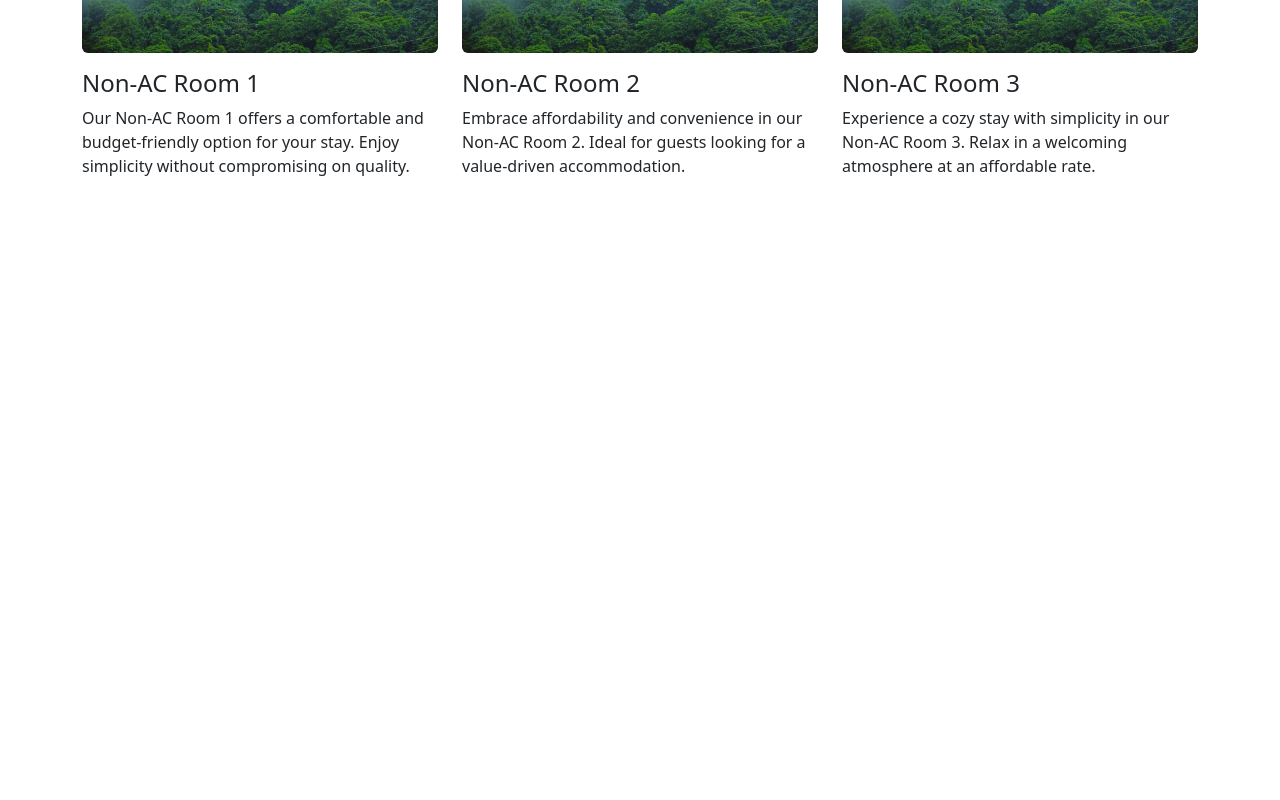
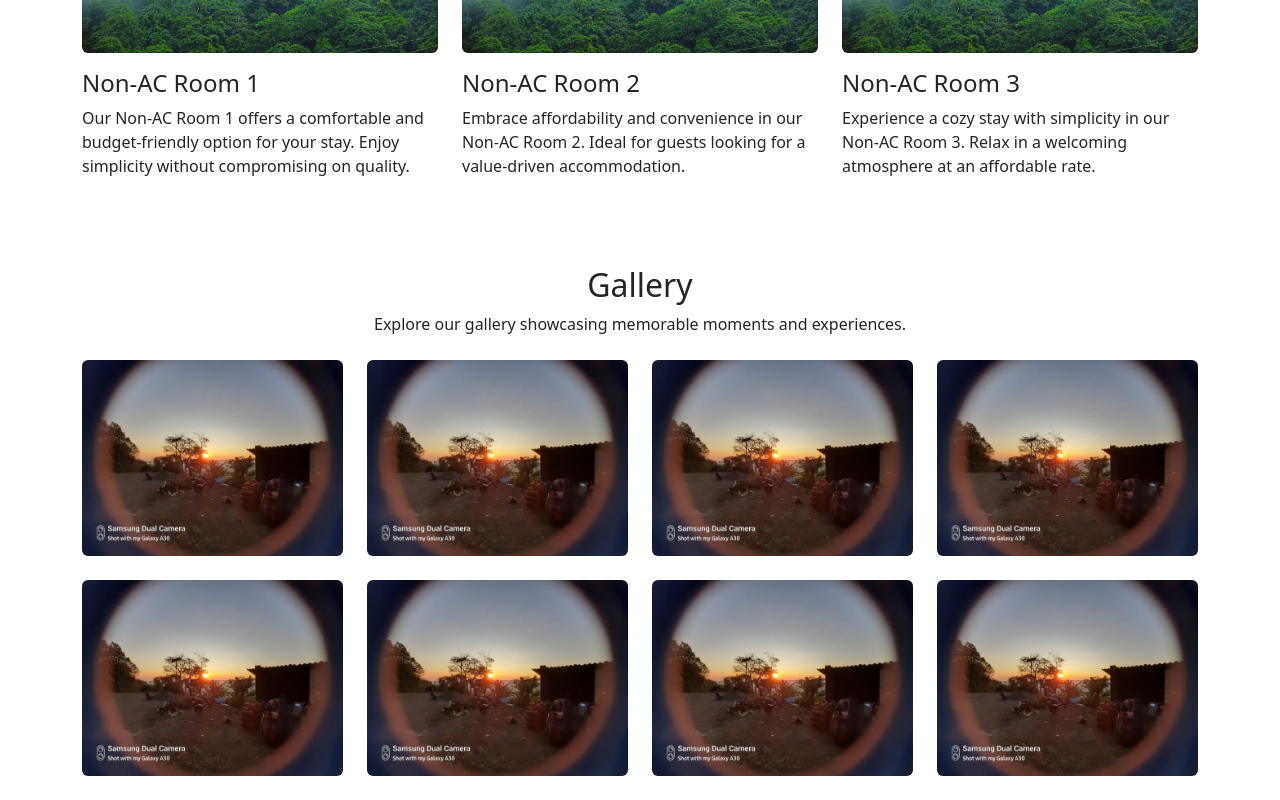
Before and after one commit to yashnaravade/Giridurg, a React (Create React App) app in the folder client/: page / in a window 1280 px wide. Shown: the part 2235-3035 px from the top of the page. Before the commit the page ends 2453 px from the top, so only its background shows below. Built offline with nearby package versions, Linux system fonts and the light colour scheme.

Commit message:
Added Gallery

```diff
--- a/client/src/App.js
+++ b/client/src/App.js
@@ -4,6 +4,7 @@ import Header from "./components/Header/Header";
 import LandingPage from "./components/LandingPage/LandingPage";
 import About from "./components/About/About";
 import OurRooms from "./components/OurRooms/OurRooms";
+import Gallery from "./components/Gallery/Gallery";
 
 function App() {
   return (
@@ -12,6 +13,7 @@ function App() {
       <LandingPage />
       <About />
       <OurRooms />
+      <Gallery />
     </div>
   );
 }
--- /dev/null
+++ b/client/src/components/Gallery/Gallery.js
@@ -0,0 +1,81 @@
+import React from "react";
+import galleryImage1 from "../../assets/IMG-20240215-WA0070.jpg"; // Replace with the actual path to your image
+import galleryImage2 from "../../assets/IMG-20240215-WA0070.jpg"; // Replace with the actual path to your image
+import galleryImage3 from "../../assets/IMG-20240215-WA0070.jpg"; // Replace with the actual path to your image
+import galleryImage4 from "../../assets/IMG-20240215-WA0070.jpg"; // Replace with the actual path to your image
+import galleryImage5 from "../../assets/IMG-20240215-WA0070.jpg"; // Replace with the actual path to your image
+import galleryImage6 from "../../assets/IMG-20240215-WA0070.jpg"; // Replace with the actual path to your image
+import galleryImage7 from "../../assets/IMG-20240215-WA0070.jpg"; // Replace with the actual path to your image
+import galleryImage8 from "../../assets/IMG-20240215-WA0070.jpg"; // Replace with the actual path to your image
+
+function Gallery() {
+  return (
+    <div className="container mt-5">
+      <div className="text-center mb-4">
+        <h2>Gallery</h2>
+        <p>Explore our gallery showcasing memorable moments and experiences.</p>
+      </div>
+
+      <div className="row">
+        <div className="col-md-3 mb-4">
+          <img
+            src={galleryImage1}
+            alt="Gallery Image 1"
+            className="img-fluid rounded"
+          />
+        </div>
+        <div className="col-md-3 mb-4">
+          <img
+            src={galleryImage2}
+            alt="Gallery Image 2"
+            className="img-fluid rounded"
+          />
+        </div>
+        <div className="col-md-3 mb-4">
+          <img
+            src={galleryImage3}
+            alt="Gallery Image 3"
+            className="img-fluid rounded"
+          />
+        </div>
+        <div className="col-md-3 mb-4">
+          <img
+            src={galleryImage4}
+            alt="Gallery Image 4"
+            className="img-fluid rounded"
+          />
+        </div>
+        <div className="col-md-3 mb-4">
+          <img
+            src={galleryImage5}
+            alt="Gallery Image 5"
+            className="img-fluid rounded"
+          />
+        </div>
+        <div className="col-md-3 mb-4">
+          <img
+            src={galleryImage6}
+            alt="Gallery Image 6"
+            className="img-fluid rounded"
+          />
+        </div>
+        <div className="col-md-3 mb-4">
+          <img
+            src={galleryImage7}
+            alt="Gallery Image 7"
+            className="img-fluid rounded"
+          />
+        </div>
+        <div className="col-md-3 mb-4">
+          <img
+            src={galleryImage8}
+            alt="Gallery Image 8"
+            className="img-fluid rounded"
+          />
+        </div>
+      </div>
+    </div>
+  );
+}
+
+export default Gallery;
```
